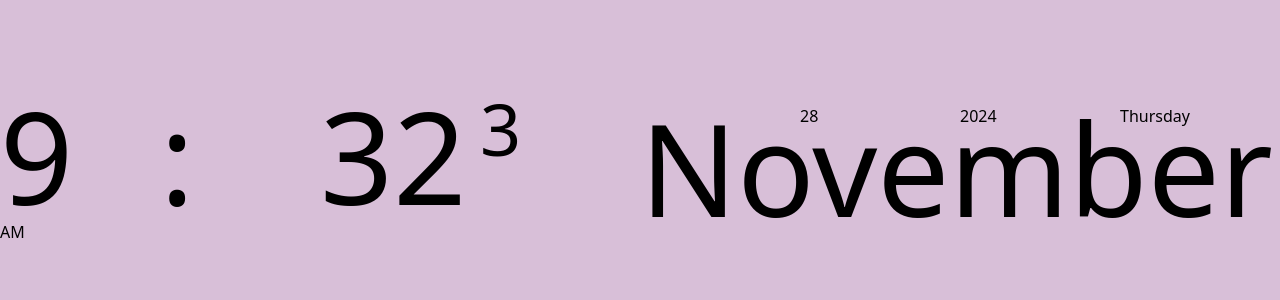
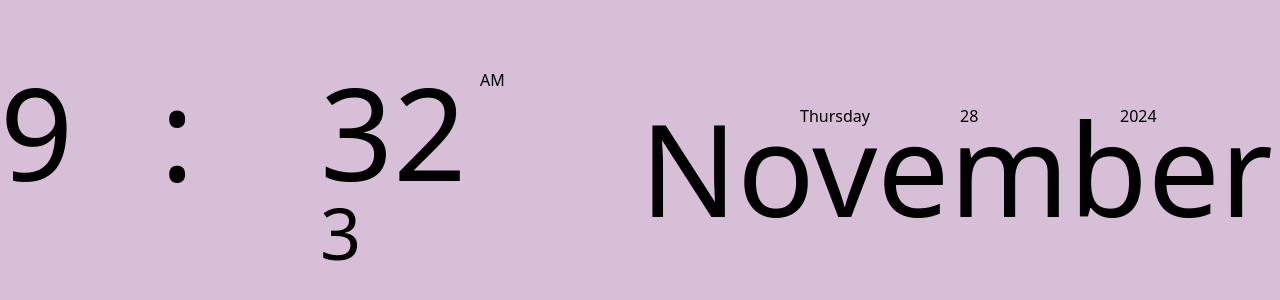
Before and after one commit to pja6/date-time-tailwind, a website: page public/index.html in a window 1280 px wide. Shown: the part 232-532 px from the top of the page. Drawn offline with Linux system fonts and the light colour scheme.

Commit message:
Re-organized elements

```diff
--- a/public/index.html
+++ b/public/index.html
@@ -8,23 +8,24 @@
     <title>Current Day/Time</title>
 </head>
 
-    <body class="h-screen flex justify-center items-center">
-
-        <time class="container mx-auto block grid lg:grid-cols-4 md:grid-cols-4">
-        <data class="hours block text-9xl">HH</data>
+    <body class="h-screen  flex justify-center items-center">
+        <time class="container mx-auto block grid lg:grid-cols-4 md:grid-cols-4 p-8">
+        <data class="hours block text-9xl ">HH</data>
         <data class="colon text-9xl">:</data>
         <data class="minutes block text-9xl">MM</data>
-        <data class="seconds block text-7xl">SS</data>
-        <data class="amOrPM block">AM/PM</data>
+        <data class="amOrPM inline-block">AM/PM</data>
+        <data > </data>
+        <data > </data>
+        <data class="seconds block text-7xl right-auto">SS</data>
+        <data > </data>
+
         </time>
-
-        <time class="container mx-auto block grid lg:grid-cols-4 md:grid-cols-4">
+        <time class="container mx-auto grid lg:grid-cols-4 md:grid-cols-4">
           <data class="month text-9xl">Month</data>
+          <data class="dayOfWeek">SMTWTFS</data>
           <data class="dayOfMonth">00</data>
           <data class="year">0000</data>
-          <data class="dayOfWeek">SMTWTFS</data>
         </time>
-
 
         <script src="script.js" class="js"></script>
 
```
Also changed, not shown: src/input.css (line endings or trailing spaces).
